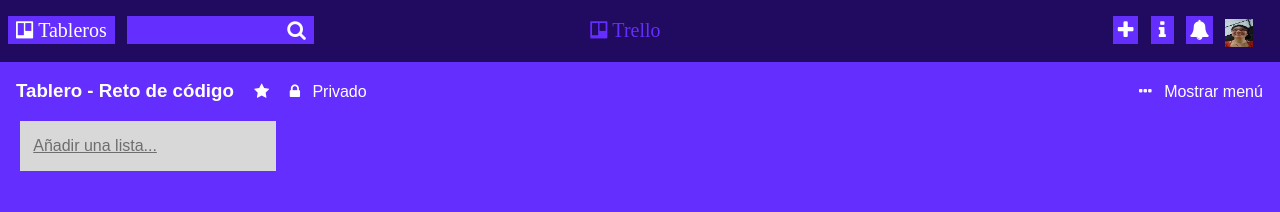
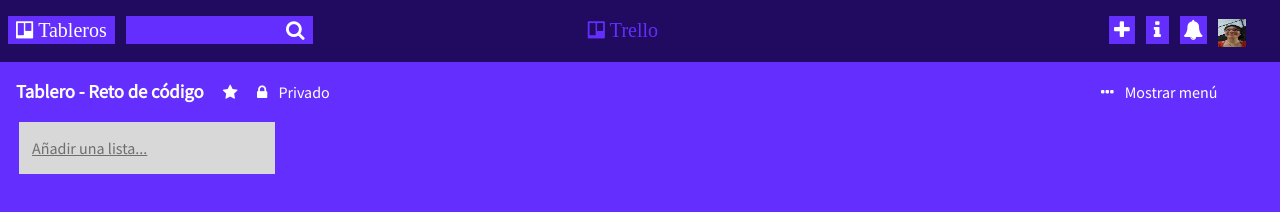
Before and after one commit to alexandraalvarez/trello, a plain HTML site: page index.html in a window 1280 px wide. Drawn offline with Linux system fonts and the light colour scheme.

Commit message:
un detalle

```diff
--- a/index.html
+++ b/index.html
@@ -3,7 +3,7 @@
     <head>
         <meta charset="UTF-8">
         <title>Trello</title>
-        <link href="https://fonts.googleapis.com/css?family=Lato|Montserrat:900" rel="stylesheet">
+        <link href="https://fonts.googleapis.com/css?family=Source+Sans+Pro" rel="stylesheet">
         <link rel="stylesheet" type="text/css" href="assets/css/font-awesome.min.css">
         <link rel="stylesheet" type="text/css" href="assets/css/main.css">
     </head>
```
